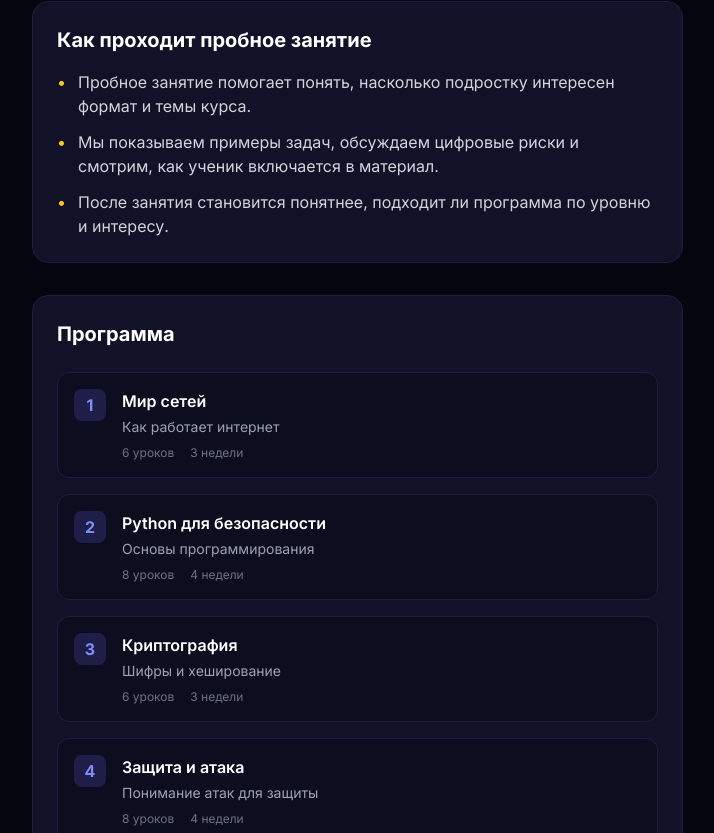
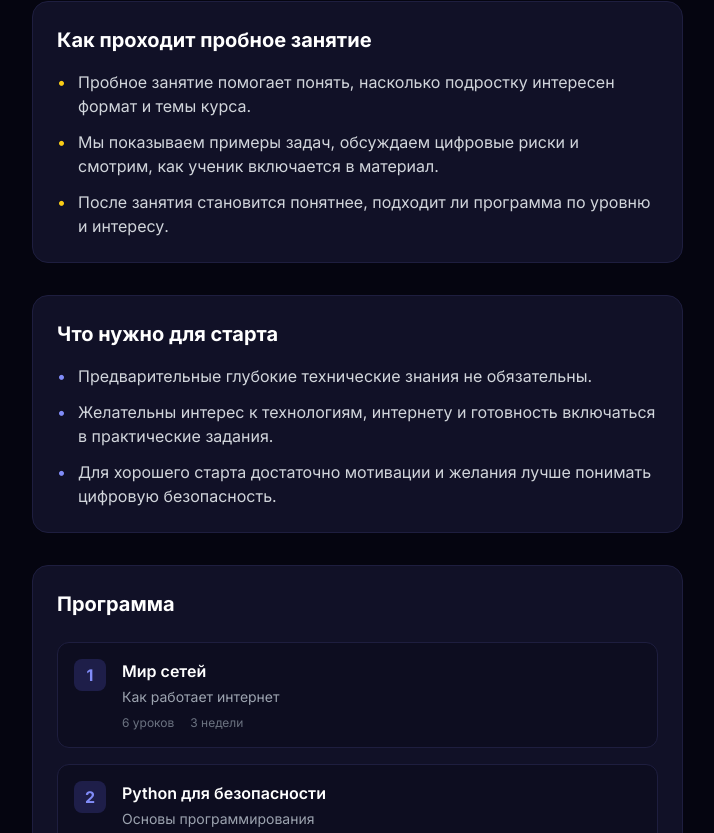
Before and after one commit to mam37bez/cyberguard-academy, a Next.js app: page /courses/cybersecurity-explorer in a window 1280 px wide. Shown: the part 1967-2800 px from the top of the page, without its empty margins (112-826 px from the left). Built offline with nearby package versions, Linux system fonts and the light colour scheme.

Commit message:
Add getting-started section to course detail pages

```diff
--- a/src/app/courses/[slug]/page.tsx
+++ b/src/app/courses/[slug]/page.tsx
@@ -285,6 +285,33 @@ function getTrialLessonFlow(courseSlug: string) {
   return map[courseSlug] || [];
 }
 
+function getWhatNeededToStart(courseSlug: string) {
+  const map: Record<string, string[]> = {
+    'cybersecurity-junior': [
+      'Специальная техническая подготовка не требуется.',
+      'Важно только базовое знакомство ребёнка с устройствами и готовность учиться в спокойном темпе.',
+      'Для старта полезны интерес к теме, внимание и поддержка родителей.',
+    ],
+    'cybersecurity-explorer': [
+      'Предварительные глубокие технические знания не обязательны.',
+      'Желательны интерес к технологиям, интернету и готовность включаться в практические задания.',
+      'Для хорошего старта достаточно мотивации и желания лучше понимать цифровую безопасность.',
+    ],
+    'cybersecurity-pro': [
+      'Для старта важны интерес к технологиям и готовность к более серьёзному уровню погружения.',
+      'Опыт программирования может быть полезен, но не является единственным условием.',
+      'Главное — мотивация, внимательность и желание системно изучать кибербезопасность.',
+    ],
+    'cybersecurity-parents': [
+      'Технический опыт не обязателен.',
+      'Для старта достаточно желания лучше понимать цифровые риски и выстраивать безопасность семьи.',
+      'Курс рассчитан на практическое применение, а не на сложную техническую теорию.',
+    ],
+  };
+
+  return map[courseSlug] || [];
+}
+
 export default async function CoursePage({ params }: PageProps) {
   const { slug } = await params;
   const course = getCourseBySlug(slug);
@@ -336,6 +363,7 @@ export default async function CoursePage({ params }: PageProps) {
   const whyNow = getWhyNow(course.slug);
   const format = getCourseFormat(course.slug);
   const trialFlow = getTrialLessonFlow(course.slug);
+  const startNeeds = getWhatNeededToStart(course.slug);
 
   return (
     <div className="pt-24 pb-16">
@@ -465,6 +493,20 @@ export default async function CoursePage({ params }: PageProps) {
 
             <Card variant="default">
               <CardContent>
+                <h2 className="text-xl font-bold text-white mb-4">Что нужно для старта</h2>
+                <ul className="space-y-3">
+                  {startNeeds.map((item, i) => (
+                    <li key={i} className="flex gap-3 text-gray-300">
+                      <span className="text-primary-400">•</span>
+                      {item}
+                    </li>
+                  ))}
+                </ul>
+              </CardContent>
+            </Card>
+
+            <Card variant="default">
+              <CardContent>
                 <h2 className="text-xl font-bold text-white mb-6">Программа</h2>
                 <div className="space-y-4">
                   {course.modules.map((m, i) => (
```
